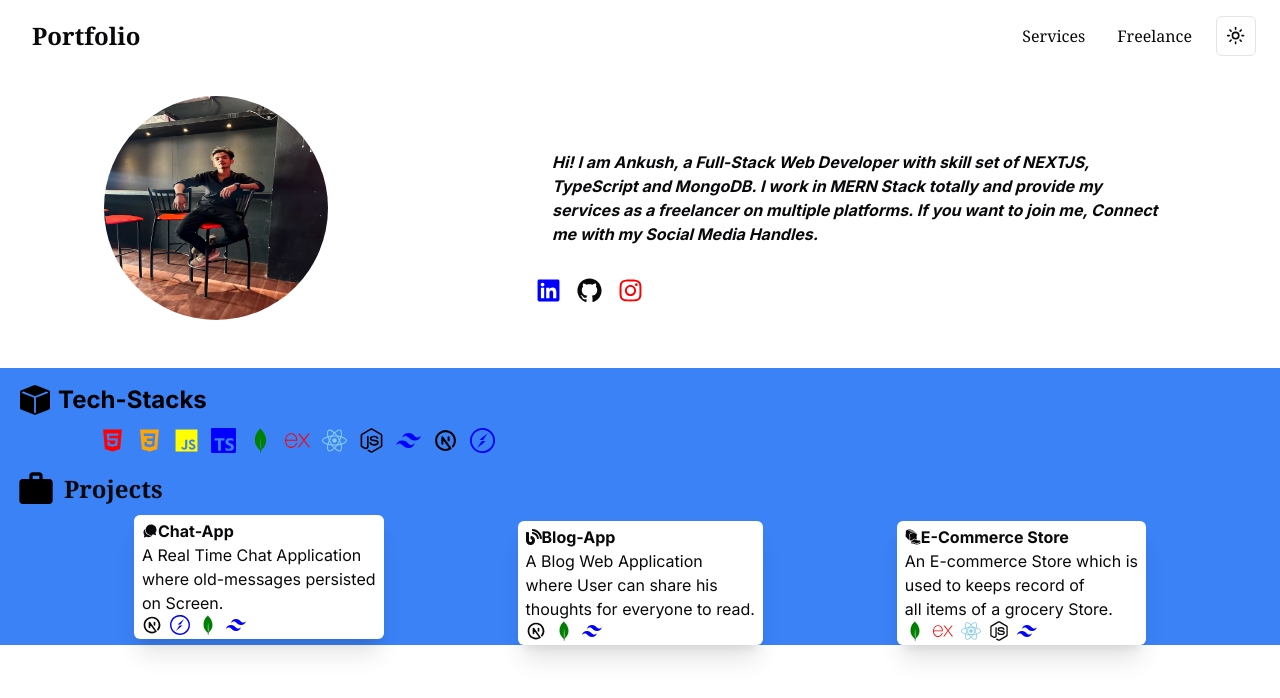
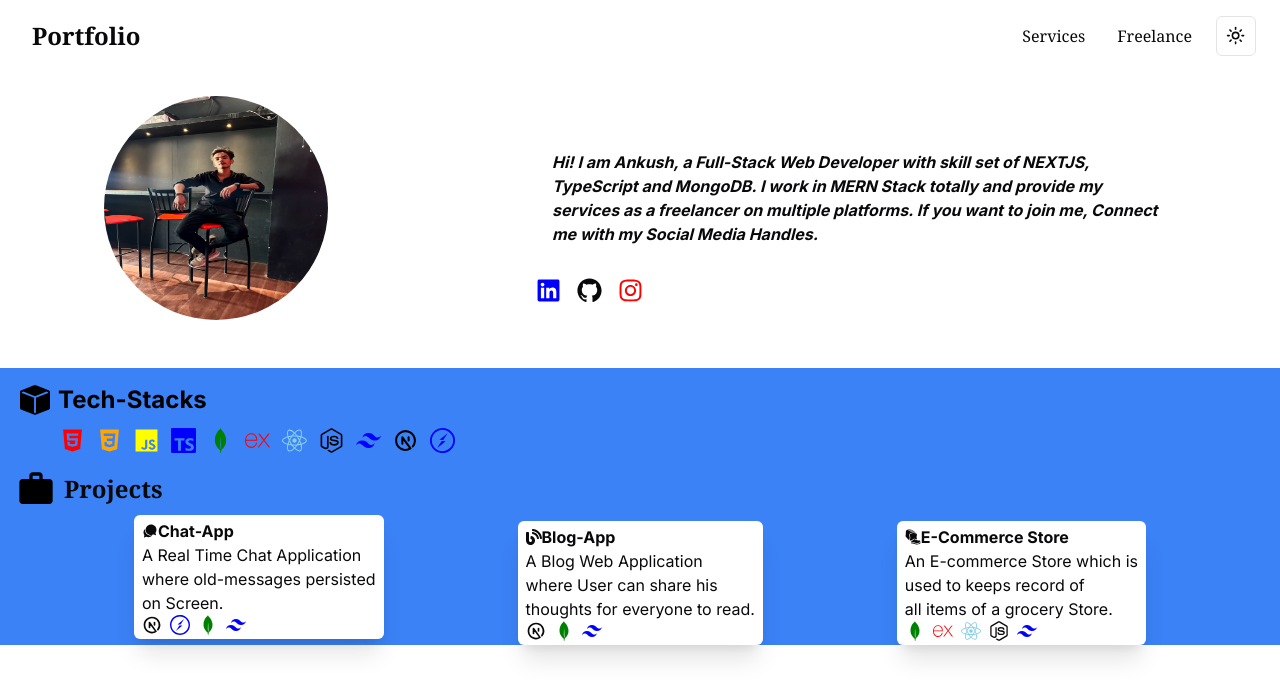
Before and after one commit to ankush-web-eng/Portfolio, a Next.js app: page / in a window 1280 px wide. Shown: the top 698 px of the page. Built offline with nearby package versions, Linux system fonts and the light colour scheme.

Commit message:
Update page.js

```diff
--- a/src/app/page.js
+++ b/src/app/page.js
@@ -78,7 +78,7 @@ export default function Home() {
             <BsBoxFill color="black" size={30} />
             <p className="font-bold text-2xl text-black">Tech-Stacks</p>
           </p>
-          <span className="flex items-center justify-start space-x-3 ml-20 mt-3">
+          <span className="flex items-center justify-start space-x-3 ml-10 mt-3">
             <FaHtml5 color="red" size={25} />
             <IoLogoCss3 color="orange" size={25} />
             <IoLogoJavascript color="yellow" size={25} />
```
